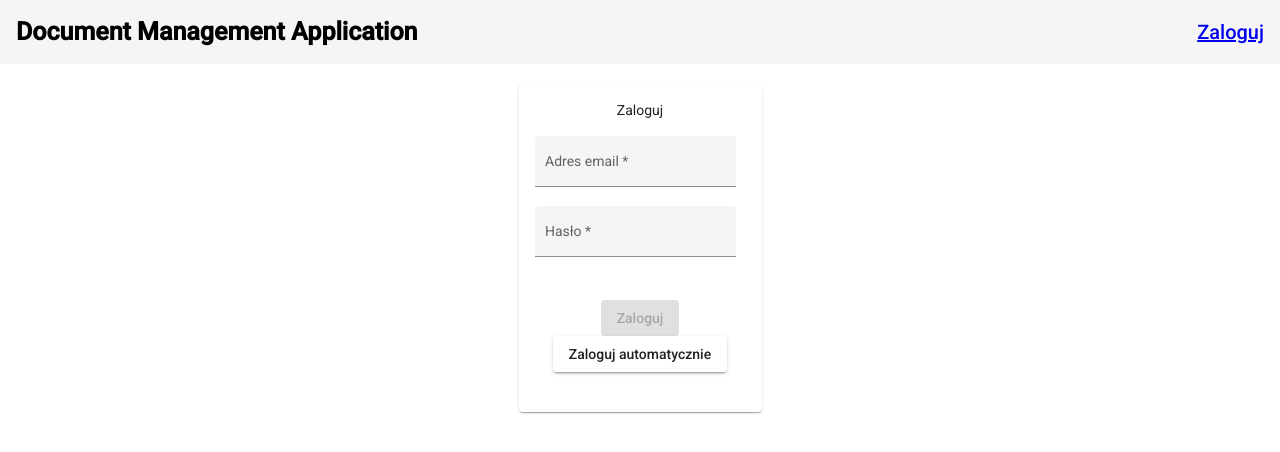
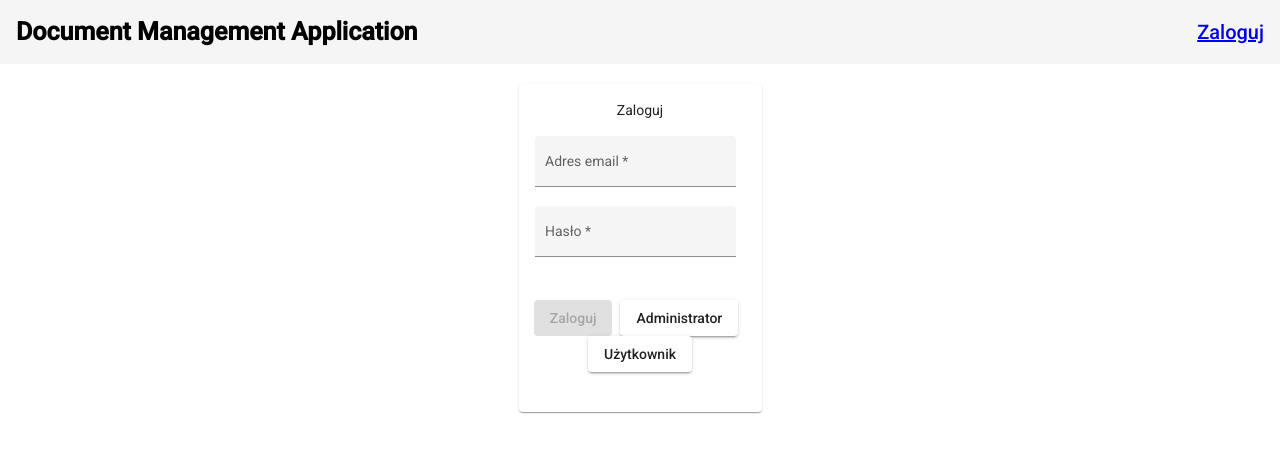
Before and after one commit to michu-dunat/document-management-app, an Angular app: page /login in a window 1280 px wide. Shown: the top 452 px of the page. Built offline with nearby package versions, Linux system fonts and the light colour scheme.

Commit message:
refactor

```diff
--- a/src/app/components/login/login.component.html
+++ b/src/app/components/login/login.component.html
@@ -29,8 +29,11 @@
       <button mat-raised-button type="submit" [disabled]="!loginForm.valid">
         Zaloguj
       </button>
-      <button mat-raised-button type="button" (click)="fastLogin()">
-        Zaloguj automatycznie
+      <button mat-raised-button type="button" (click)="fastLogin(true)">
+        Administrator
+      </button>
+      <button mat-raised-button type="button" (click)="fastLogin(false)">
+        Użytkownik
       </button>
     </mat-card-actions>
   </form>
--- a/src/app/components/login/login.component.ts
+++ b/src/app/components/login/login.component.ts
@@ -32,9 +32,15 @@ export class LoginComponent implements OnInit {
     );
   }
 
-  fastLogin() {
-    this.loginCredentials.emailAddress = 'michu@gmail.com';
-    this.loginCredentials.password = 'Useruseruser1';
+  fastLogin(isAdmin: boolean) {
+    if (isAdmin) {
+      this.loginCredentials.emailAddress = 'michu@gmail.com';
+      this.loginCredentials.password = 'Useruseruser1';
+    } else {
+      this.loginCredentials.emailAddress = 'ola@gmail.com';
+      this.loginCredentials.password = 'Useruseruser1';
+    }
+
     this.loginService
       .sendLogin(this.loginCredentials)
       .subscribe((response: any) => {
```
